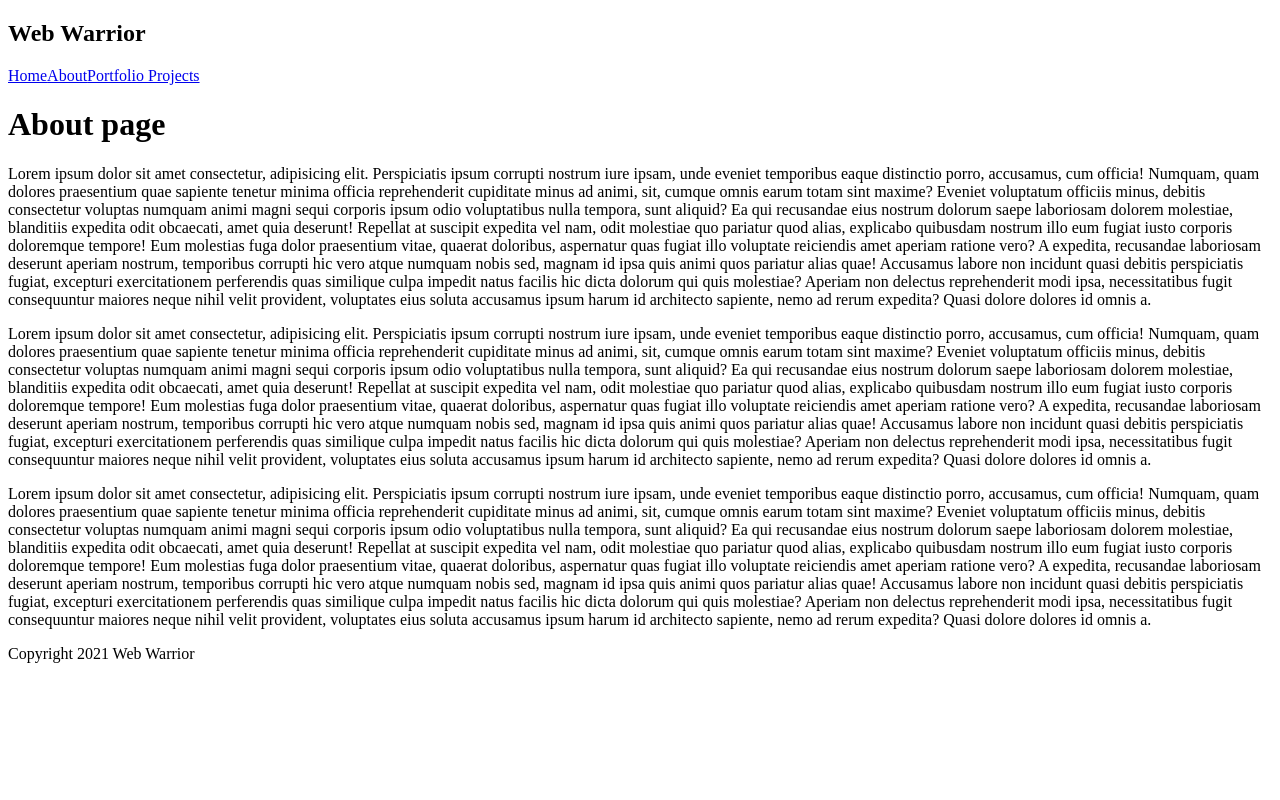
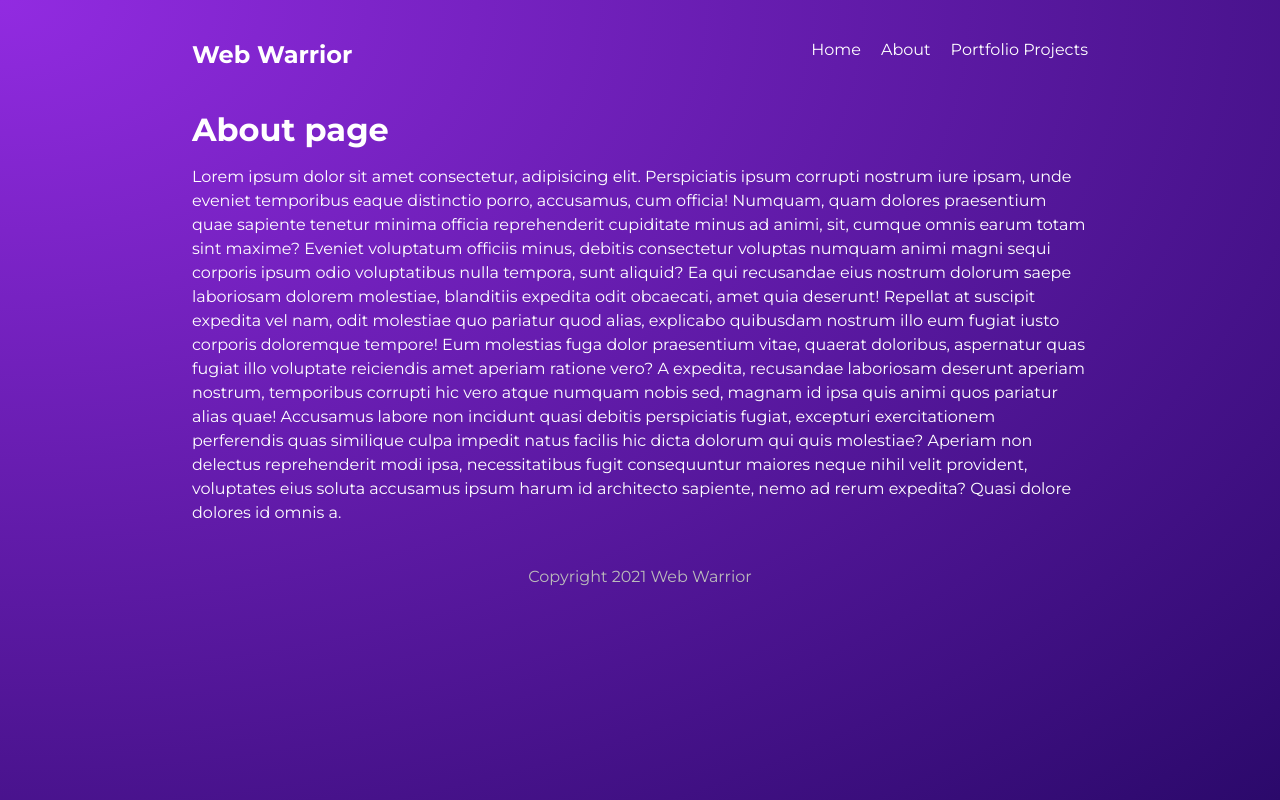
Before and after one commit to Feka-T/Web_Warror, a Gatsby site: page /about in a window 1280 px wide. Built offline with nearby package versions, Linux system fonts and the light colour scheme; Gatsby itself is replaced by a stand-in of ours.

Commit message:
Global styling import modification page moved modification

```diff
--- a/src/pages/components/Layout.js
+++ b/src/components/Layout.js
@@ -1,5 +1,6 @@
 import React from "react";
 import Navbar from "./Navbar";
+import "../styles/global.css";
 
 export default function Layout({ children }) {
   return (
--- a/src/pages/404.js
+++ b/src/pages/404.js
@@ -1,6 +1,6 @@
 import * as React from "react";
 // import { Link } from "gatsby";
-import Layout from "./components/Layout";
+import Layout from "../components/Layout";
 
 /* const pageStyles = {
   color: "#232129",
--- a/src/pages/about.js
+++ b/src/pages/about.js
@@ -1,5 +1,5 @@
 import React from "react";
-import Layout from "./components/Layout";
+import Layout from "../components/Layout";
 
 const About = () => {
   return (
@@ -7,6 +7,31 @@
       <div>
         <h1>About page</h1>
         <p>
+          Lorem ipsum dolor sit amet consectetur, adipisicing elit. Perspiciatis
+          ipsum corrupti nostrum iure ipsam, unde eveniet temporibus eaque
+          distinctio porro, accusamus, cum officia! Numquam, quam dolores
+          praesentium quae sapiente tenetur minima officia reprehenderit
+          cupiditate minus ad animi, sit, cumque omnis earum totam sint maxime?
+          Eveniet voluptatum officiis minus, debitis consectetur voluptas
+          numquam animi magni sequi corporis ipsum odio voluptatibus nulla
+          tempora, sunt aliquid? Ea qui recusandae eius nostrum dolorum saepe
+          laboriosam dolorem molestiae, blanditiis expedita odit obcaecati, amet
+          quia deserunt! Repellat at suscipit expedita vel nam, odit molestiae
+          quo pariatur quod alias, explicabo quibusdam nostrum illo eum fugiat
+          iusto corporis doloremque tempore! Eum molestias fuga dolor
+          praesentium vitae, quaerat doloribus, aspernatur quas fugiat illo
+          voluptate reiciendis amet aperiam ratione vero? A expedita, recusandae
+          laboriosam deserunt aperiam nostrum, temporibus corrupti hic vero
+          atque numquam nobis sed, magnam id ipsa quis animi quos pariatur alias
+          quae! Accusamus labore non incidunt quasi debitis perspiciatis fugiat,
+          excepturi exercitationem perferendis quas similique culpa impedit
+          natus facilis hic dicta dolorum qui quis molestiae? Aperiam non
+          delectus reprehenderit modi ipsa, necessitatibus fugit consequuntur
+          maiores neque nihil velit provident, voluptates eius soluta accusamus
+          ipsum harum id architecto sapiente, nemo ad rerum expedita? Quasi
+          dolore dolores id omnis a.
+        </p>
+        {/* <p>
           Lorem ipsum dolor sit amet consectetur, adipisicing elit. Perspiciatis
           ipsum corrupti nostrum iure ipsam, unde eveniet temporibus eaque
           distinctio porro, accusamus, cum officia! Numquam, quam dolores
@@ -55,32 +80,7 @@
           maiores neque nihil velit provident, voluptates eius soluta accusamus
           ipsum harum id architecto sapiente, nemo ad rerum expedita? Quasi
           dolore dolores id omnis a.
-        </p>
-        <p>
-          Lorem ipsum dolor sit amet consectetur, adipisicing elit. Perspiciatis
-          ipsum corrupti nostrum iure ipsam, unde eveniet temporibus eaque
-          distinctio porro, accusamus, cum officia! Numquam, quam dolores
-          praesentium quae sapiente tenetur minima officia reprehenderit
-          cupiditate minus ad animi, sit, cumque omnis earum totam sint maxime?
-          Eveniet voluptatum officiis minus, debitis consectetur voluptas
-          numquam animi magni sequi corporis ipsum odio voluptatibus nulla
-          tempora, sunt aliquid? Ea qui recusandae eius nostrum dolorum saepe
-          laboriosam dolorem molestiae, blanditiis expedita odit obcaecati, amet
-          quia deserunt! Repellat at suscipit expedita vel nam, odit molestiae
-          quo pariatur quod alias, explicabo quibusdam nostrum illo eum fugiat
-          iusto corporis doloremque tempore! Eum molestias fuga dolor
-          praesentium vitae, quaerat doloribus, aspernatur quas fugiat illo
-          voluptate reiciendis amet aperiam ratione vero? A expedita, recusandae
-          laboriosam deserunt aperiam nostrum, temporibus corrupti hic vero
-          atque numquam nobis sed, magnam id ipsa quis animi quos pariatur alias
-          quae! Accusamus labore non incidunt quasi debitis perspiciatis fugiat,
-          excepturi exercitationem perferendis quas similique culpa impedit
-          natus facilis hic dicta dolorum qui quis molestiae? Aperiam non
-          delectus reprehenderit modi ipsa, necessitatibus fugit consequuntur
-          maiores neque nihil velit provident, voluptates eius soluta accusamus
-          ipsum harum id architecto sapiente, nemo ad rerum expedita? Quasi
-          dolore dolores id omnis a.
-        </p>
+        </p> */}
       </div>
     </Layout>
   );
--- a/src/pages/index.js
+++ b/src/pages/index.js
@@ -1,6 +1,7 @@
 import React from "react";
 import { Link } from "gatsby";
-import Layout from "./components/Layout";
+import Layout from "../components/Layout";
+// import styles from "../styles/home.module.css";
 
 export default function Home() {
   return (
--- a/src/pages/projects/index.js
+++ b/src/pages/projects/index.js
@@ -1,5 +1,5 @@
 import React from "react";
-import Layout from "../components/Layout";
+import Layout from "../../components/Layout";
 
 const Projects = () => {
   return (
--- /dev/null
+++ b/src/styles/global.css
@@ -0,0 +1,56 @@
+@import url("https://fonts.googleapis.com/css2?family=Montserrat:wght@300;400;500;700&display=swap");
+
+* {
+  margin: 0;
+  padding: 0;
+  text-decoration: none;
+  font-family: "Montserrat";
+  color: white;
+}
+html,
+body {
+  min-height: 100%;
+}
+body {
+  background: radial-gradient(
+    at top left,
+    rgba(146, 43, 225, 1) 0%,
+    rgba(43, 9, 107, 1) 100%
+  );
+  background-repeat: no-repeat;
+}
+p {
+  margin: 16px auto;
+  line-height: 1.5em;
+}
+
+/* layout & nav */
+.layout {
+  /* max-width: 1200px; */
+  max-width: 70%;
+  margin: 0 auto;
+}
+nav {
+  display: grid;
+  grid-template-columns: 1fr 1fr;
+  margin: 40px auto;
+}
+nav .links {
+  display: inline-block;
+  text-align: right;
+}
+nav a {
+  display: inline-block;
+  margin-left: 20px;
+  font-weight: 400;
+  padding-bottom: 8px;
+  border-bottom: 3px solid transparent;
+}
+nav a:hover {
+  border-color: white;
+}
+footer p {
+  text-align: center;
+  color: #bbb;
+  margin: 40px auto;
+}
```
Also changed, not shown: src/styles/home.module.css (added, +22 -0 lines), src/components/Navbar.js (renamed from src/pages/components/Navbar.js).
